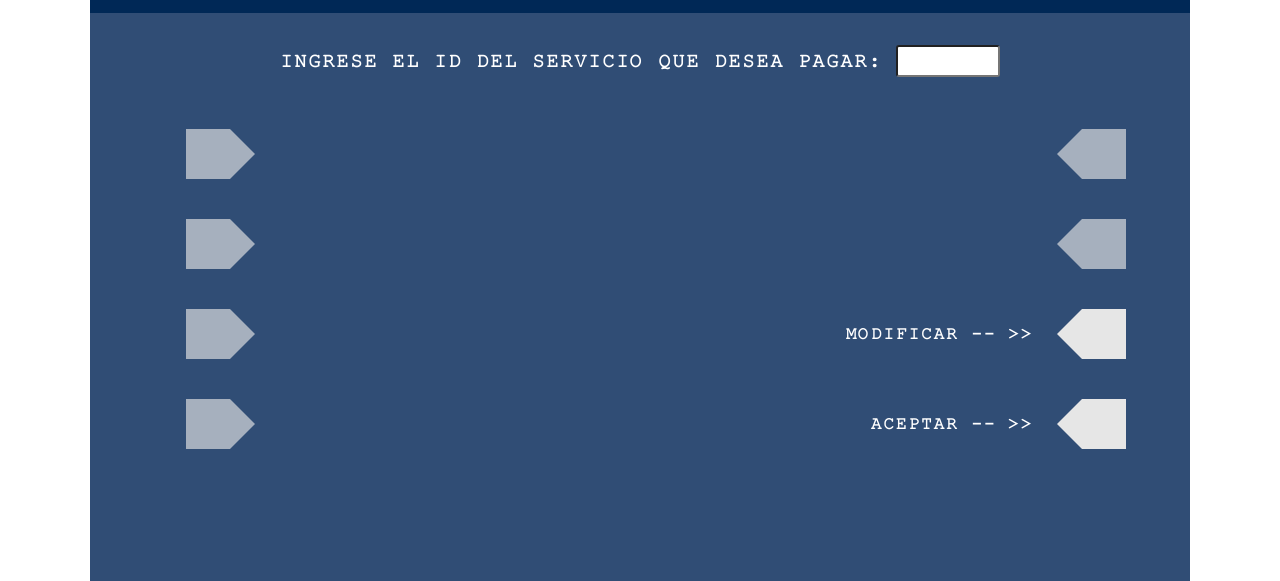
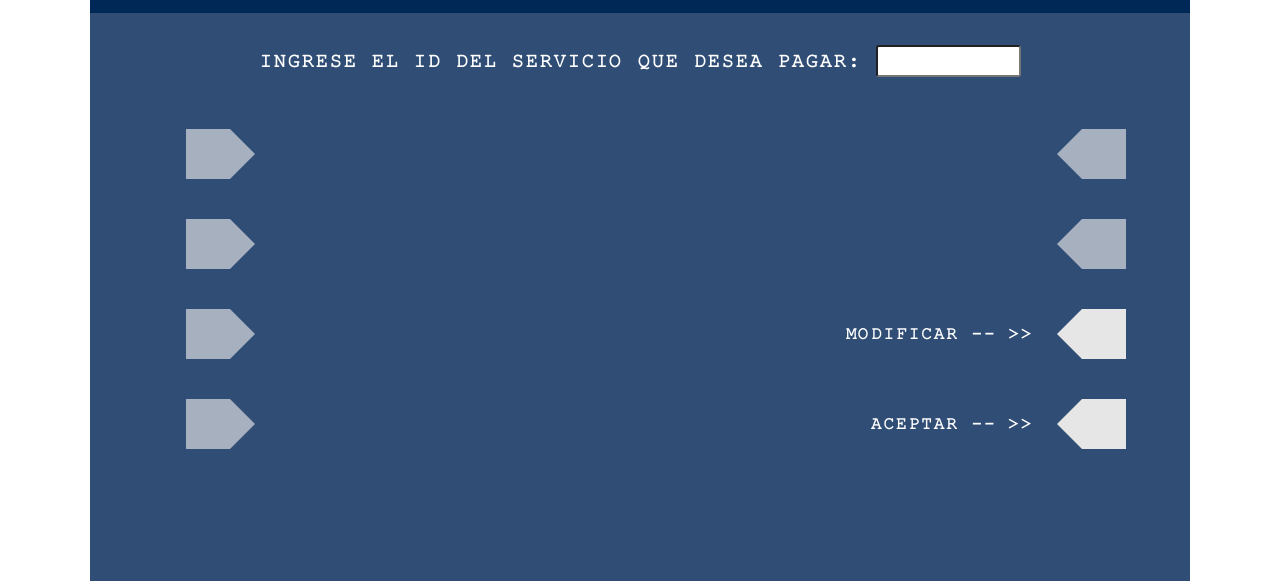
Before and after one commit to leotricotti/proyecto-final-tricotti-leonardo, a website: page pages/pagar/operar-pagos.html in a window 1280 px wide. Shown: the part 219-800 px from the top of the page. Drawn offline with nearby package versions, Linux system fonts and the light colour scheme; some packages are replaced by stand-ins of ours; a script that the page names is missing.

Commit message:
mayor tamaño campo input

```diff
--- a/css/style.css
+++ b/css/style.css
@@ -440,7 +440,7 @@ div::after {
   }
 
   .input {
-    width: 10%;
+    width: 14%;
   }
 
   .index-main {
```
